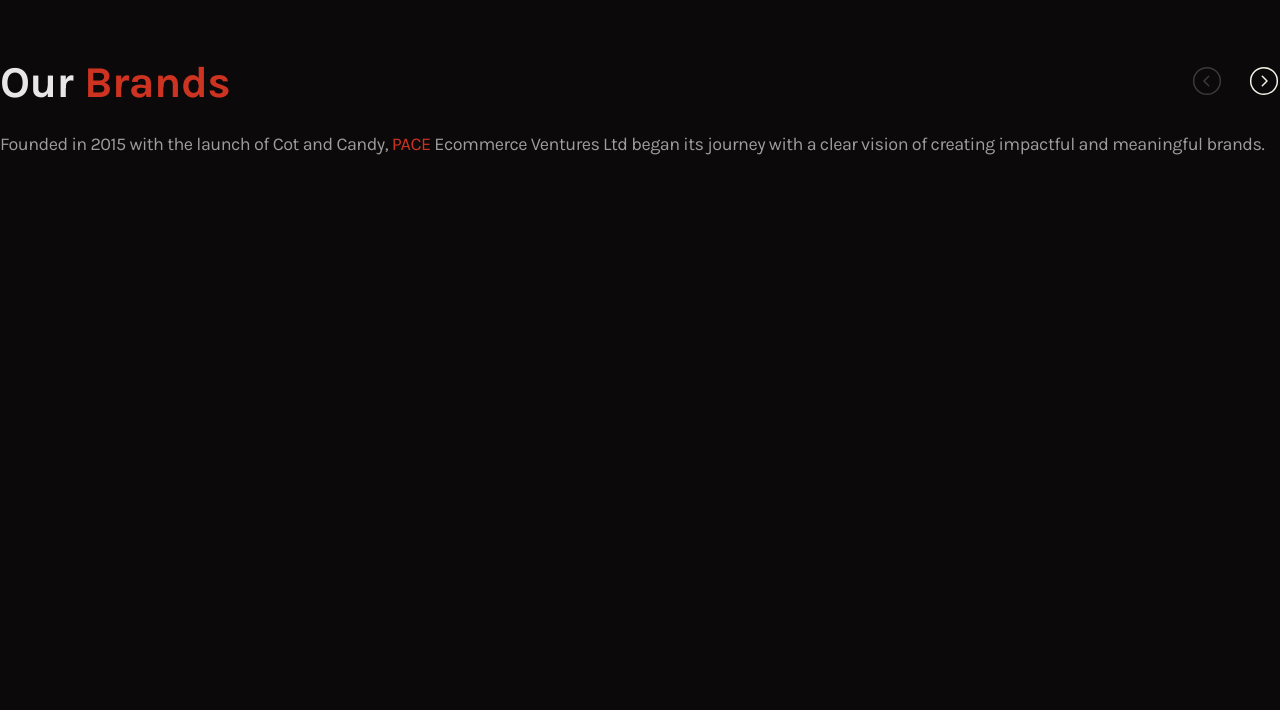
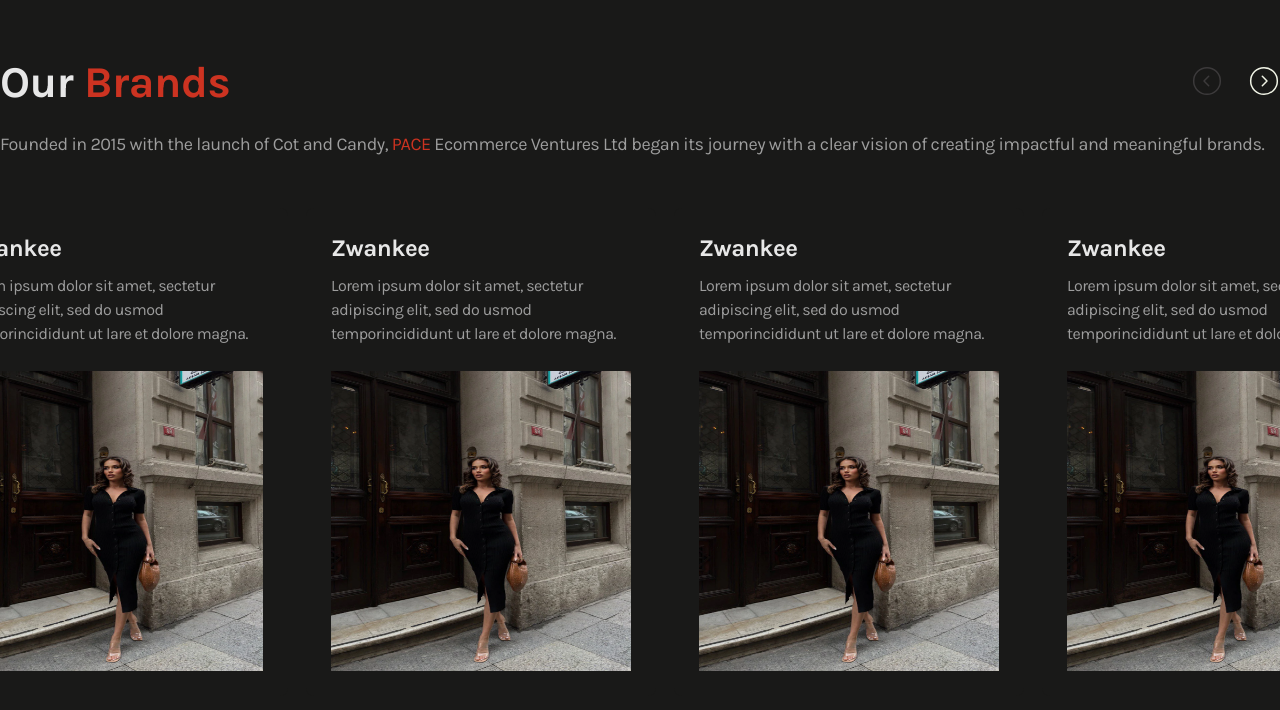
Before and after one commit to TarunRajpurohit123/pace-bussiness-website, a Next.js app in the folder pace-website/: page / in a window 1280 px wide. Shown: the top 710 px of the page. Built offline with nearby package versions, Linux system fonts and the light colour scheme.

Commit message:
working on home our brand sections

```diff
--- a/pace-website/package.json
+++ b/pace-website/package.json
@@ -18,6 +18,7 @@
     "react": "^18",
     "react-dom": "^18",
     "react-spring-3d-carousel": "^1.3.4",
+    "swiper": "^11.1.10",
     "tailwind-merge": "^2.5.2",
     "uuid": "^10.0.0",
     "zustand": "^4.5.5"
--- /dev/null
+++ b/pace-website/src/app/components/BrandCard.jsx
@@ -0,0 +1,16 @@
+import Image from "next/image";
+
+export default function BrandCard() {
+  return (
+    <>
+      <section className="hbrand-card">
+        <h1 className="hbrand-card--heading">Zwankee</h1>
+        <p className="hbrand-card--paragraph">
+          Lorem ipsum dolor sit amet, sectetur adipiscing elit, sed do usmod
+          temporincididunt ut lare et dolore magna.
+        </p>
+        <Image src="/zwnakeeBrand.png" width="300" height="300" className="hbrandImage"/>
+      </section>
+    </>
+  );
+}
--- a/pace-website/src/app/components/HomeBrands.jsx
+++ b/pace-website/src/app/components/HomeBrands.jsx
@@ -1,7 +1,15 @@
+"use client";
+
 import CircleArrowNextIcon from "@/components/svgs/CircleArrowNextIcon";
 import CircleArrowPrevIcon from "@/components/svgs/CircleArrowPrevIcon";
+import React, { useRef, useState } from "react";
+import { Swiper, SwiperSlide, useSwiper } from "swiper/react";
+import "swiper/css";
+import "swiper/css/pagination";
+import BrandCard from "./BrandCard";
 
 export default function HomeBrands() {
+  const swiperRef = useRef(null);
   return (
     <>
       <section className="homebrands__section">
@@ -13,10 +21,19 @@ export default function HomeBrands() {
             </h1>
             {/* carousel button */}
             <div className="bcarousel__button">
-              <button>
+              <button
+                onClick={() => {
+                  if (swiperRef.current) swiperRef.current.slidePrev();
+                }}
+              >
                 <CircleArrowPrevIcon />
               </button>
-              <button className="ml-[2.5rem]">
+              <button
+                className="ml-[2.5rem]"
+                onClick={() => {
+                  if (swiperRef.current) swiperRef.current.slideNext();
+                }}
+              >
                 <CircleArrowNextIcon />
               </button>
             </div>
@@ -24,11 +41,56 @@ export default function HomeBrands() {
 
           <p>
             Founded in 2015 with the launch of Cot and Candy,{" "}
-            <span style={{ color: "var(--red)" }}>PACE</span> {" "} Ecommerce Ventures
+            <span style={{ color: "var(--red)" }}>PACE</span> Ecommerce Ventures
             Ltd began its journey with a clear vision of creating impactful and
             meaningful brands.
           </p>
         </div>
+
+        {/* carousel goes here*/}
+        <div className="flex justify-end">
+          <div
+            className="brand_carousel"
+            style={{
+              marginTop: "5rem",
+              marginLeft: "2rem",
+              width: "134.2rem",
+            }}
+          >
+            <Swiper
+              slidesPerView={4}
+              spaceBetween={30}
+              loop={true}
+              pagination={{
+                clickable: true,
+              }}
+              onSwiper={(swiper) => {
+                swiperRef.current = swiper; // Store the Swiper instance in the ref
+              }}
+              className="mySwiper"
+            >
+              <SwiperSlide>
+                <BrandCard />
+              </SwiperSlide>
+              <SwiperSlide style={{ marginLeft: "2.5rem" }}>
+                <BrandCard />
+              </SwiperSlide>
+              <SwiperSlide style={{ marginLeft: "2.5rem" }}>
+                <BrandCard />
+              </SwiperSlide>
+              <SwiperSlide style={{ marginLeft: "2.5rem" }}>
+                <BrandCard />
+              </SwiperSlide>
+              <SwiperSlide style={{ marginLeft: "2.5rem" }}>
+                <BrandCard />
+              </SwiperSlide>
+              <SwiperSlide style={{ marginLeft: "2.5rem" }}>
+                <BrandCard />
+              </SwiperSlide>
+            </Swiper>
+          </div>
+        </div>
+        {/* carousel end here */}
       </section>
     </>
   );
--- a/pace-website/src/app/globals.css
+++ b/pace-website/src/app/globals.css
@@ -19,7 +19,8 @@ body {
   --pure: white;
   --pure_F7: #f7f7f7;
   --primary-text: #b3b3b3;
-  --mode-bg: #0b090a;
+  --mode-bg: #191918;
+  /* --mode-bg: #0b090a; */
   --primary_01_black: #0b090a;
   --success: #17b26a;
   --gray_25: #f9f9f9;
@@ -41,6 +42,9 @@ body {
       var(--red) 100%
     ),
     linear-gradient(0deg, rgba(60, 58, 59, 0.67), rgba(60, 58, 59, 0.67));
+
+  /* extra */
+  --brandcard: #191918;
 }
 
 .back-gray_100 {
@@ -766,3 +770,34 @@ option:hover {
   color: var(--gray_400);
   margin-top: 1.5rem;
 }
+
+.hbrand-card {
+  width: 35rem;
+  height: 48.8rem;
+  padding: 2.5rem;
+  border-radius: 0.8rem;
+  background-color: var(--brandcard);
+}
+
+.hbrand-card--heading {
+  font-size: 2.4rem;
+  font-weight: 700;
+  line-height: 3.1rem;
+  text-align: left;
+  color: var(--gray_100);
+}
+
+.hbrand-card--paragraph {
+  font-size: 1.6rem;
+  font-weight: 400;
+  line-height: 2.4rem;
+  text-align: left;
+  margin-top: 1rem;
+  color: var(--gray_400);
+}
+
+.hbrandImage {
+  width: 30rem;
+  height: 30rem;
+  margin-top: 2.5rem;
+}
```
Also changed, not shown: pace-website/public/zwnakeeBrand.png (added), 1 other file (tests, documents, lock files or other folders).
